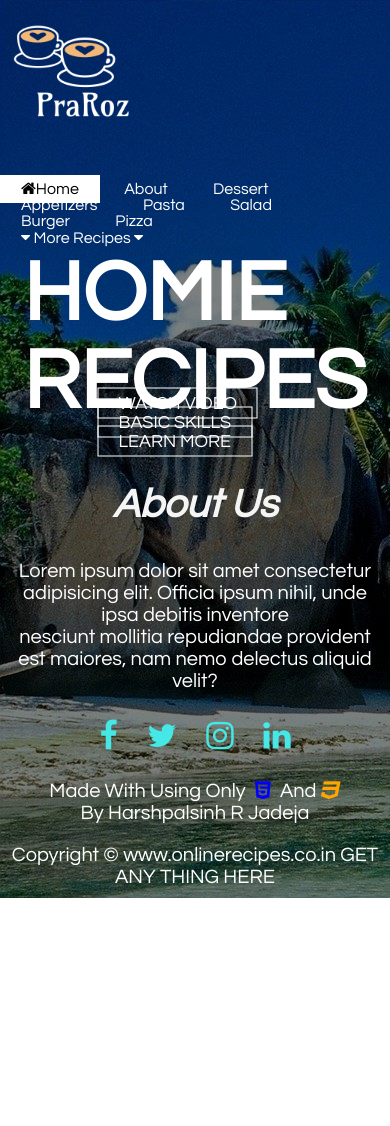
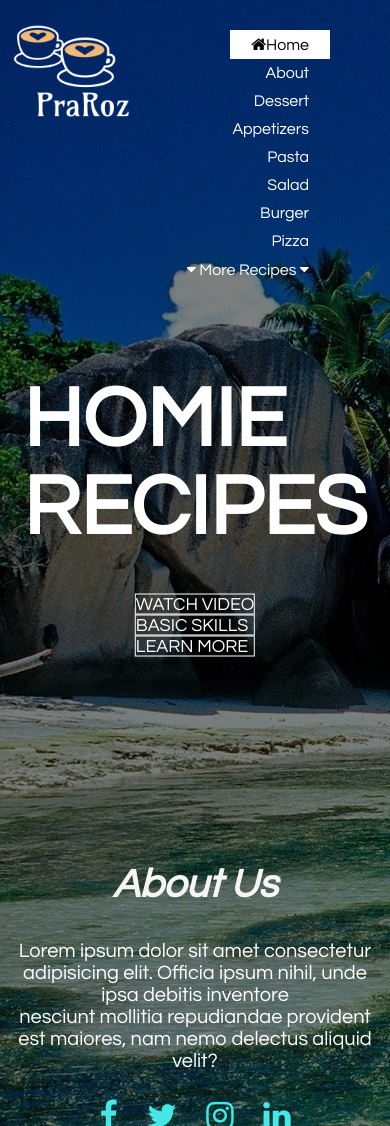
Before and after one commit to harshpalsinh05/Simple-Page-for-pratice, a plain HTML site: page index.html in a window 390 px wide. Shown: the top 1126 px of the page. Before the commit the page ends 898 px from the top, so only its background shows below. Drawn offline with Linux system fonts and the light colour scheme.

Commit message:
Added some responsiveness

```diff
--- a/style.css
+++ b/style.css
@@ -131,6 +131,43 @@ ul li.active a {
 	border-bottom: none;
 }
 
+@media (max-width:700px) {
+	header {
+		height: 100vh;
+	}
+
+	ul {
+		display: flex;
+		flex-direction: column;
+		justify-content: space-between;
+		align-items: flex-end;
+	}
+
+	ul li {
+		display: flex;
+	}
+	.title{
+		top: 55%;
+	}
+	.button{
+		top: 74%;
+	}
+	.btn{
+		font-size: 18px;
+		padding: 0px;
+		display: flex;
+		justify-content: space-between;
+	}
+	.btn:hover {
+		font-size: 2rem;
+	}
+	.sub-menu {
+		display: none;
+		top: 24%;
+		position: relative;
+	}
+}
+
 .footer {
 	width: 100%;
 	text-align: center;
```
